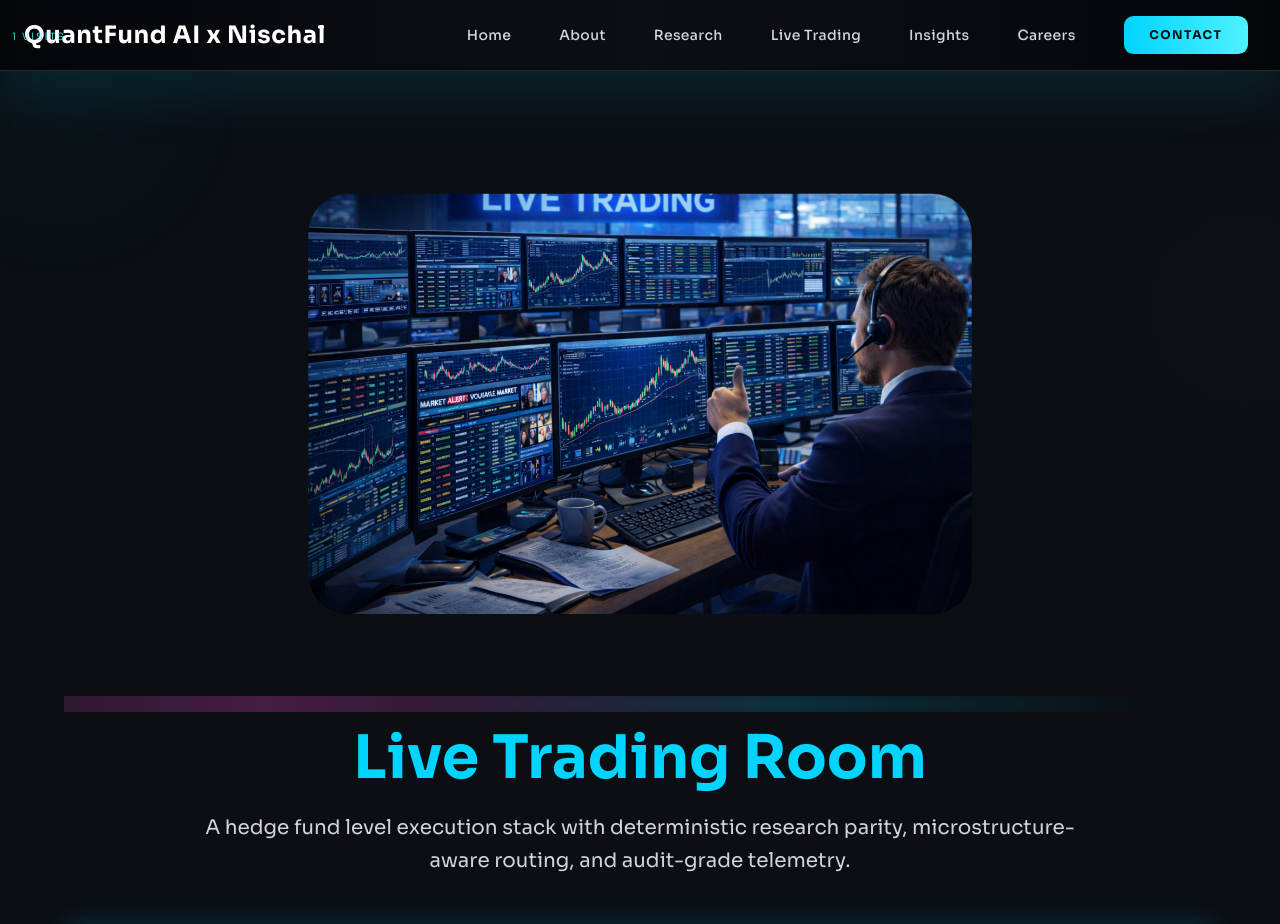
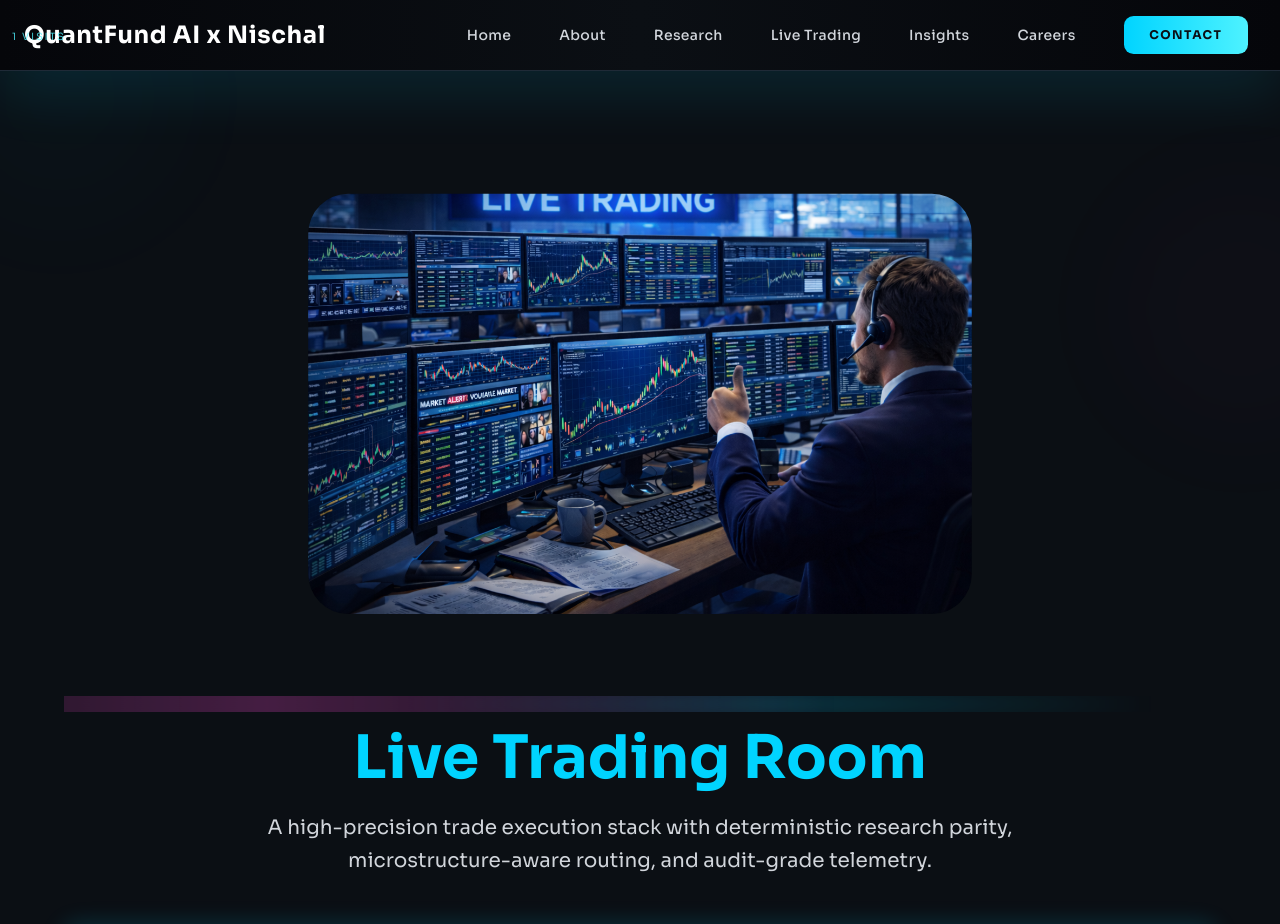
Before and after one commit to nneupane1/quant_website, a Next.js app: page /engine in a window 1280 px wide. Shown: the top 924 px of the page. Built offline with nearby package versions, Linux system fonts and the light colour scheme.

Commit message:
Update Live Trading header copy

```diff
--- a/app/engine/page.jsx
+++ b/app/engine/page.jsx
@@ -32,8 +32,7 @@ export default function Engine() {
               <span className="text-neon-blue">Live Trading Room</span>
             </h1>
             <p className="text-xl text-gray-300 leading-relaxed max-w-4xl mx-auto">
-              A hedge fund level execution stack with deterministic research parity,
-              microstructure-aware routing, and audit-grade telemetry.
+              A high-precision trade execution stack with deterministic research parity, microstructure-aware routing, and audit-grade telemetry.
             </p>
           </div>
 
```
